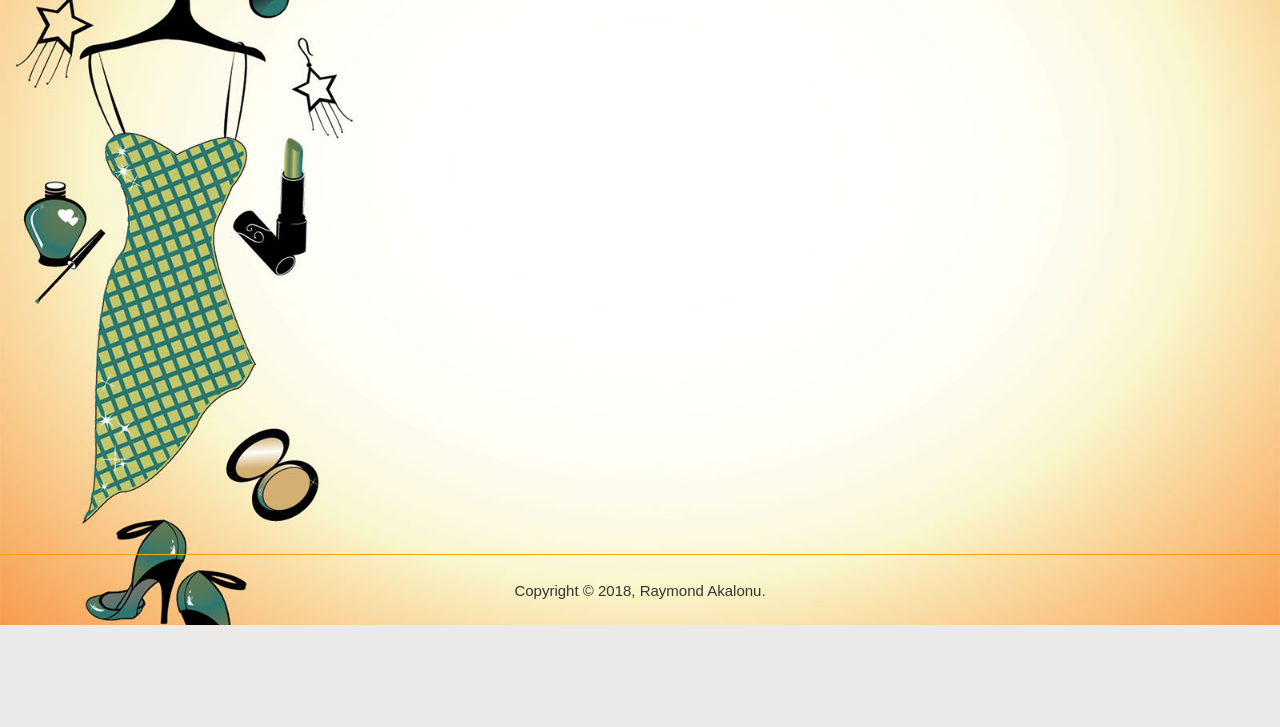
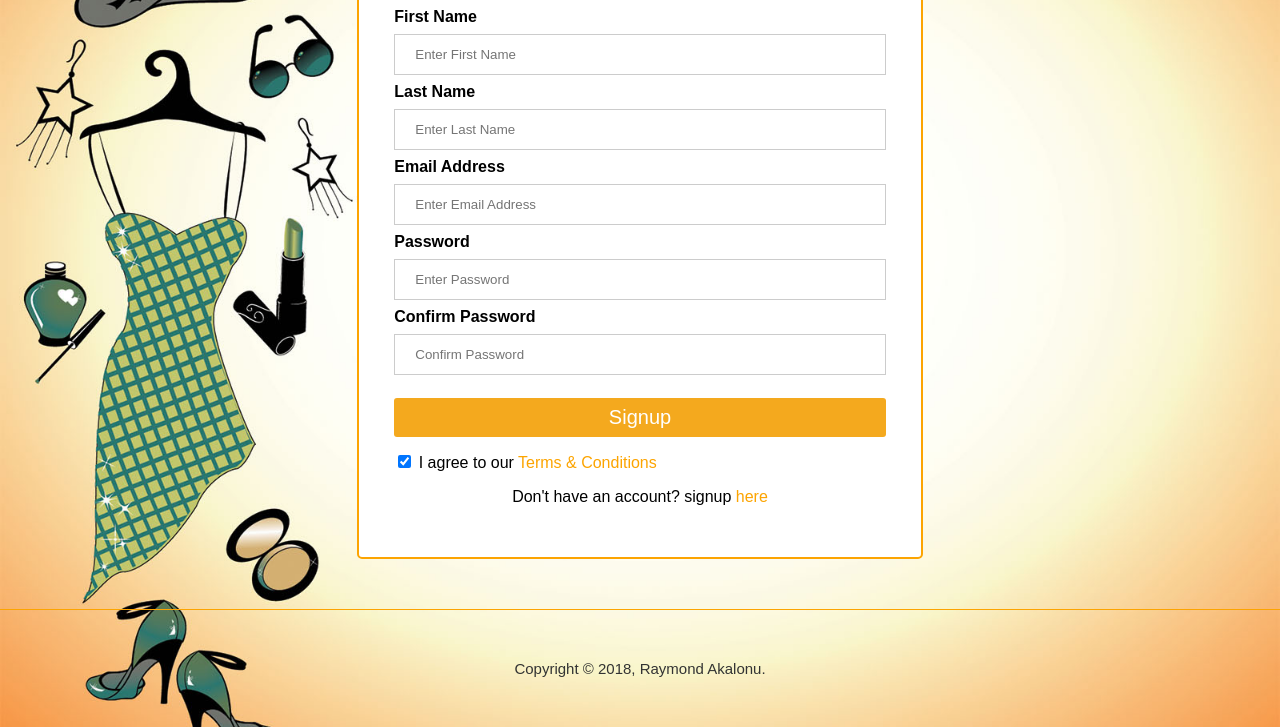
Before and after one commit to Raymond-Osy/Fashion-Store, a plain HTML site: page UI/signup.html in a window 1280 px wide. Shown: the part 175-902 px from the top of the page. Before the commit the page ends 800 px from the top, so only its background shows below. Drawn offline with Linux system fonts and the light colour scheme.

Commit message:
Add new file for accounts styling and update all files

```diff
--- /dev/null
+++ b/UI/assets/css/accounts.css
@@ -0,0 +1,96 @@
+html {
+    margin: 0;
+    height: 100%;
+    font-weight: 400;
+    font-family: 'Roboto', sans-serif;
+    font-size: 16px;
+    background-color: inherit;
+}
+.accounts-body {
+    margin: 0;
+    display: flex;
+    min-height: 100%;
+    flex-direction: column;
+    color: white;
+    background: url("../img/main5.jpg") no-repeat center center;
+    background-color: white;
+    background-size: cover;
+    background-attachment: fixed;
+    justify-content: space-between;
+}
+.container {
+    width: 80%;
+    margin: auto;
+    margin-top: 50px;
+
+    /* background-color: #f4a91e */
+
+}
+.form-container {
+    display: flex;
+    flex-direction: column;
+    width: 60%;
+    margin: auto;
+    overflow: hidden;
+    padding: 0px 35px 35px;
+    border: 2px solid #fca401;;;
+    border-radius: 5px;
+    background-color: #fff;
+    color: black;
+    font-family: 'Nunito', sans-serif;
+}
+.form-container h1 {
+    color: #292205;
+    border-bottom: 1px solid #f4cd1e;
+}
+.form-container button{
+    width: 100%;
+    margin-left: auto;
+    margin-right: auto;
+}
+input[type=email], input[type=password], input[type=text] {
+    width: 100%;
+    padding: 12px 20px;
+    margin: 8px 0;
+    display: inline-block;
+    border: 1px solid #ccc;
+    box-sizing: border-box;
+}
+.accounts-btn {
+    background-color: #f4a91e;
+    border: none;
+    border-radius: 3px;
+    font-size: 20px;
+    color: white;
+    padding-top: 8px;
+    padding-bottom: 8px;
+    margin: 15px;
+    font-family: 'Nunito', sans-serif;
+    text-align: center;
+    text-decoration: none;
+    width: 100%;
+    margin-left: auto;
+    margin-right: auto;
+}
+.accounts-btn:hover {
+    background-color: #fca401;
+    opacity: 0.6;
+    transition: 0.3s;
+    display: inline-block;
+    text-decoration: none;
+    cursor: pointer;
+}
+.accounts-footer {
+    display: flex;
+    width: 100%;
+    color: #333;
+    border-top: 1px solid #fca401;
+    background: rgba(0, 0, 0, 0);
+    text-align: center;
+    justify-content: center;
+    align-items: center;
+    font-size: 15px;
+    margin-top: 50px;
+    padding-top: 35px;
+    padding-bottom: 35px;
+}
--- a/UI/assets/css/styles.css
+++ b/UI/assets/css/styles.css
@@ -151,100 +151,10 @@ footer {
     justify-content: center;
     align-items: center;
     font-size: 15px;
-    position: fixed;
     left: 0;
     bottom: 0;
 }
 
-
-/* Signin and signup styles */
-.accounts-body {
-    margin: 0;
-    display: flex;
-    min-height: 100%;
-    flex-direction: column;
-    color: white;
-    background: url("../img/main5.jpg") no-repeat center center;
-    background-color: white;
-    background-size: cover;
-    background-attachment: fixed;
-    justify-content: space-between;
-}
-/* Form styling */
-.container {
-    width: 80%;
-    margin: auto;
-    overflow: hidden;
-}
-.form-container {
-    display: flex;
-    flex-direction: column;
-    width: 60%;
-    margin: auto;
-    overflow: hidden;
-    padding: 0px 35px 50px;
-    border: 2px solid #fca401;;;
-    border-radius: 5px;
-    background-color: #fff;
-    color: black;
-    font-family: 'Nunito', sans-serif;
-}
-.form-container h1 {
-    color: #292205;
-    border-bottom: 1px solid #f4cd1e;
-}
-.form-container button{
-    width: 100%;
-    margin-left: auto;
-    margin-right: auto;
-}
-input[type=email], input[type=password], input[type=text] {
-    width: 100%;
-    padding: 12px 20px;
-    margin: 8px 0;
-    display: inline-block;
-    border: 1px solid #ccc;
-    box-sizing: border-box;
-}
-.accounts-btn {
-    background-color: #f4a91e;
-    border: none;
-    border-radius: 3px;
-    font-size: 20px;
-    color: white;
-    padding-top: 8px;
-    padding-bottom: 8px;
-    margin: 15px;
-    font-family: 'Nunito', sans-serif;
-    text-align: center;
-    text-decoration: none;
-    width: 100%;
-    margin-left: auto;
-    margin-right: auto;
-}
-.accounts-btn:hover {
-    background-color: #fca401;
-    opacity: 0.6;
-    transition: 0.3s;
-    display: inline-block;
-    text-decoration: none;
-    cursor: pointer;
-}
-.accounts-footer {
-    display: flex;
-    width: 100%;
-    color: #333;
-    border-top: 1px solid #fca401;
-    height: 70px;
-    background: rgba(0, 0, 0, 0);
-    text-align: center;
-    justify-content: center;
-    align-items: center;
-    font-size: 15px;
-    position: fixed;
-    left: 0;
-    bottom: 0;
-}
 /* Responsive layout - when the screen is less than 700px wide, make the two columns stack on top of each other instead of next to each other */
 @media screen and (max-width: 700px) {
     .main-container {
--- a/UI/signup.html
+++ b/UI/signup.html
@@ -6,20 +6,47 @@
         <meta name="viewport" content="width=device-width, initial-scale=1">
         <title>Fashion Store</title>
         <link rel="stylesheet" type="text/css" media="screen" href="./assets/css/styles.css" />
+        <link rel="stylesheet" type="text/css" media="screen" href="./assets/css/accounts.css" />
         <script src="assets/js/main.js"></script>
     </head>
 
     <body class="accounts-body">
         <div class="topnav">
             <div id="logo">
-                <a href="#home">Fashion Store</a>
+                <a href="index.html">Fashion Store</a>
             </div>
             <div class="right">
                 <a href="#signin">Sign in</a>
                 <a href="#signup">Sign up</a>
             </div>
         </div>
+        <div class="container">
+                <form class="container" action="signup.html" target="_self">
+                    <div class="form-container">
+                        <h1 class="text-center">Create an account</h1>
+                        <label for="uname"><b>First Name</b></label>
+                        <input type="text" placeholder="Enter First Name" name="fname" required>
 
+                        <label for="uname"><b>Last Name</b></label>
+                        <input type="text" placeholder="Enter Last Name" name="lname" required>
+
+                        <label for="uname"><b>Email Address</b></label>
+                        <input type="email" placeholder="Enter Email Address" name="uname" required>
+
+                        <label for="psw"><b>Password</b></label>
+                        <input type="password" placeholder="Enter Password" name="psw" required>
+
+                        <label for="psw"><b>Confirm Password</b></label>
+                        <input type="password" placeholder="Confirm Password" name="psw" required>
+
+                        <a href="#" type="submit" class="accounts-btn">Signup</a>
+                        <label>
+                            <input type="checkbox" checked="checked" name="remember"> I agree to our <a href="#" class="link">Terms & Conditions</a>
+                        </label>
+                        <p class="text-center">Don't have an account? signup <a href="signup.html" class="link">here</a></p>
+                    </div>
+                </form>
+            </div>
         <footer class="accounts-footer">
             <p>Copyright &copy; 2018, Raymond Akalonu.</p>
         </footer>
```
Also changed, not shown: UI/index.html (+4 -4 lines), UI/signin.html (+6 -5 lines).
